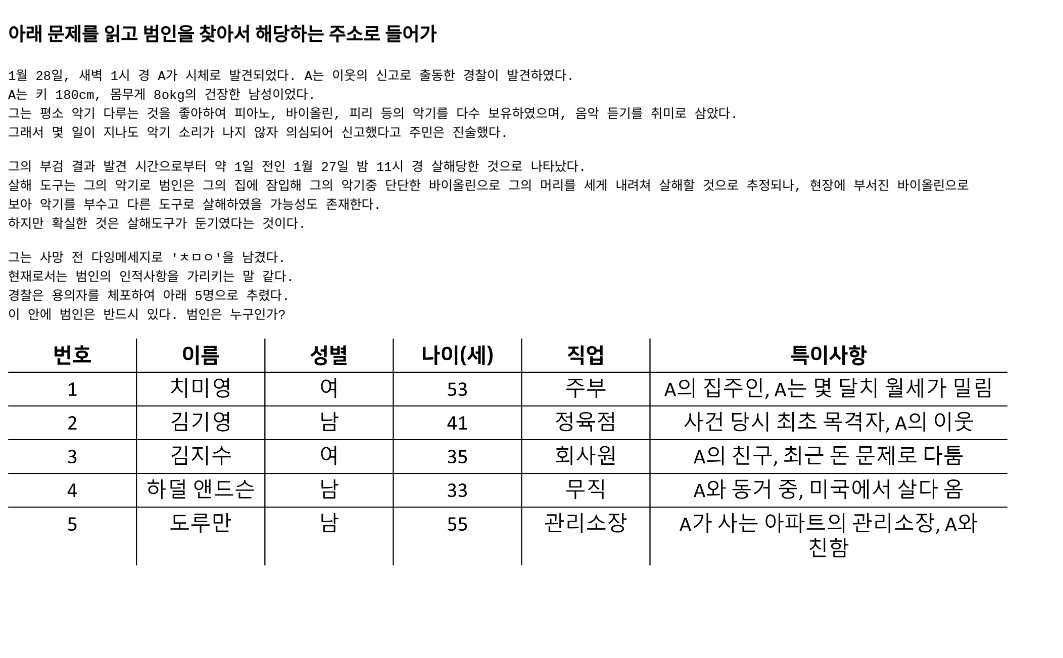
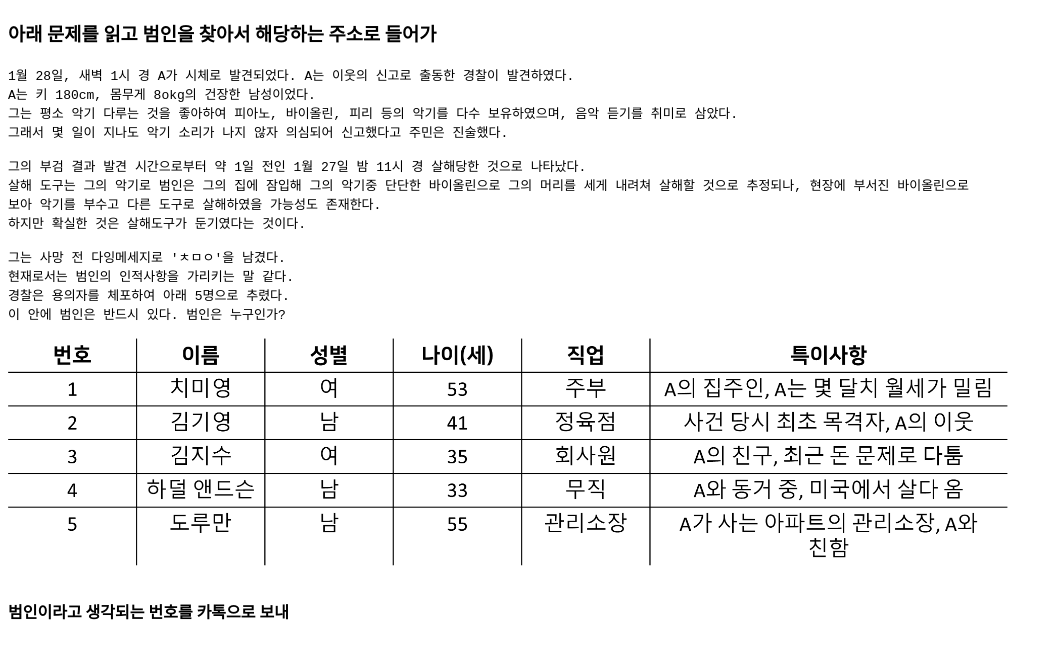
Before and after one commit to trymoonstar/passweb, a plain HTML site: page index.html in a window 1280 px wide. Shown: the part 70-728 px from the top of the page, without its empty margins (0-1063 px from the left). Drawn offline with Linux system fonts and the light colour scheme.

Commit message:
Update index.html

```diff
--- a/index.html
+++ b/index.html
@@ -5,9 +5,9 @@
     <meta charset="utf-8" />
 </head>
 <body>
-<h1>암호를 풀어 여기까지 왔으니 다음 힌트를 알려줄게</h1>
-<h3>아래 문제를 읽고 범인을 찾아서 해당하는 주소로 들어가</h3>
-<pre>1월 28일, 새벽 1시 경 A가 시체로 발견되었다. A는 이웃의 신고로 출동한 경찰이 발견하였다.
+    <h1>암호를 풀어 여기까지 왔으니 다음 힌트를 알려줄게</h1>
+    <h3>아래 문제를 읽고 범인을 찾아서 해당하는 주소로 들어가</h3>
+    <pre>1월 28일, 새벽 1시 경 A가 시체로 발견되었다. A는 이웃의 신고로 출동한 경찰이 발견하였다.
 A는 키 180cm, 몸무게 8okg의 건장한 남성이었다.
 그는 평소 악기 다루는 것을 좋아하여 피아노, 바이올린, 피리 등의 악기를 다수 보유하였으며, 음악 듣기를 취미로 삼았다.
 그래서 몇 일이 지나도 악기 소리가 나지 않자 의심되어 신고했다고 주민은 진술했다.
@@ -23,5 +23,7 @@ A는 키 180cm, 몸무게 8okg의 건장한 남성이었다.
 이 안에 범인은 반드시 있다. 범인은 누구인가?</pre>
     <br\><br\><br\>
     <img src = "용의자.png" alt = "용의자" width="1000px">
+
+    <h4>범인이라고 생각되는 번호를 카톡으로 보내</h4>
 </body>
 </html>
```
